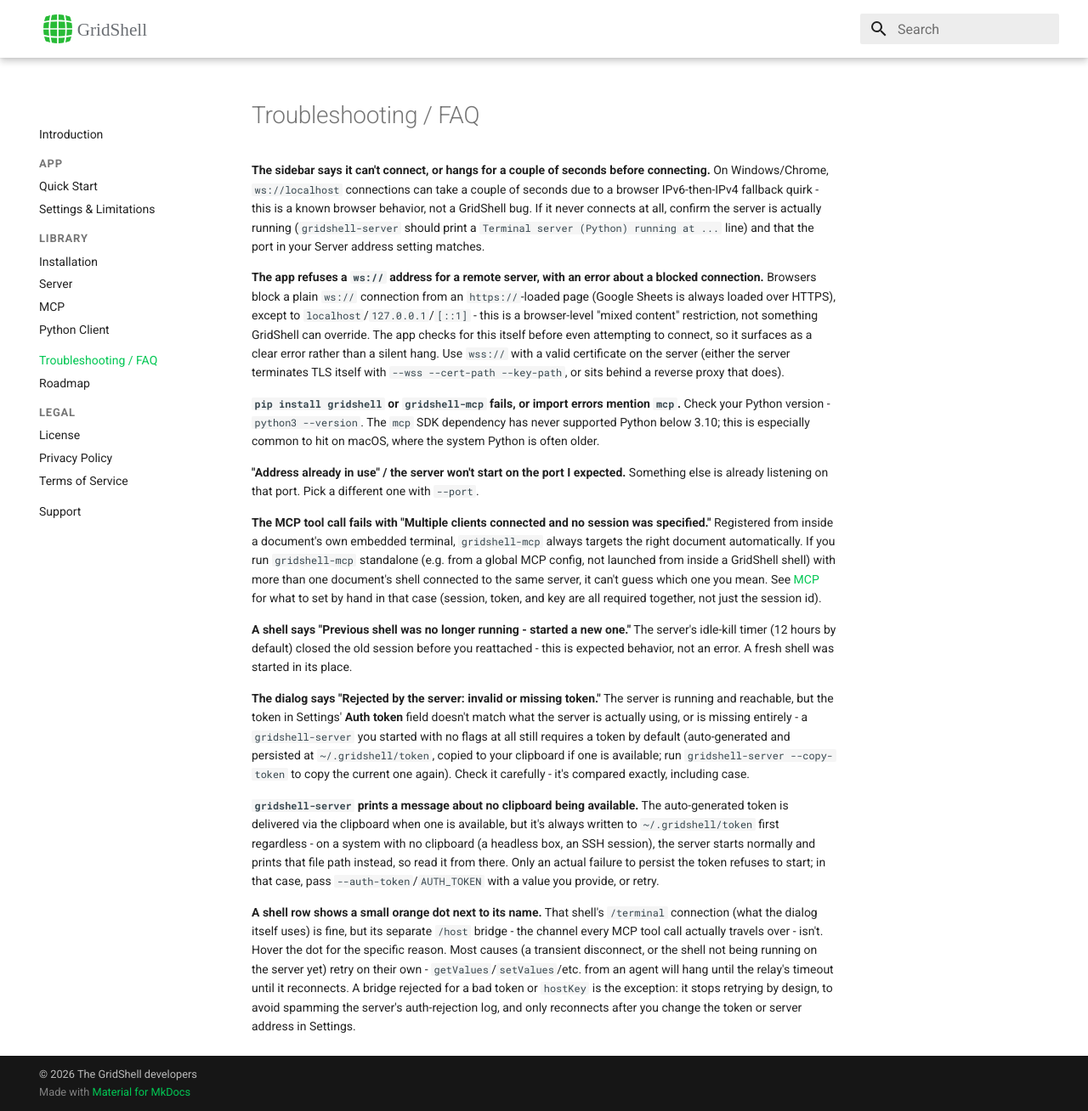
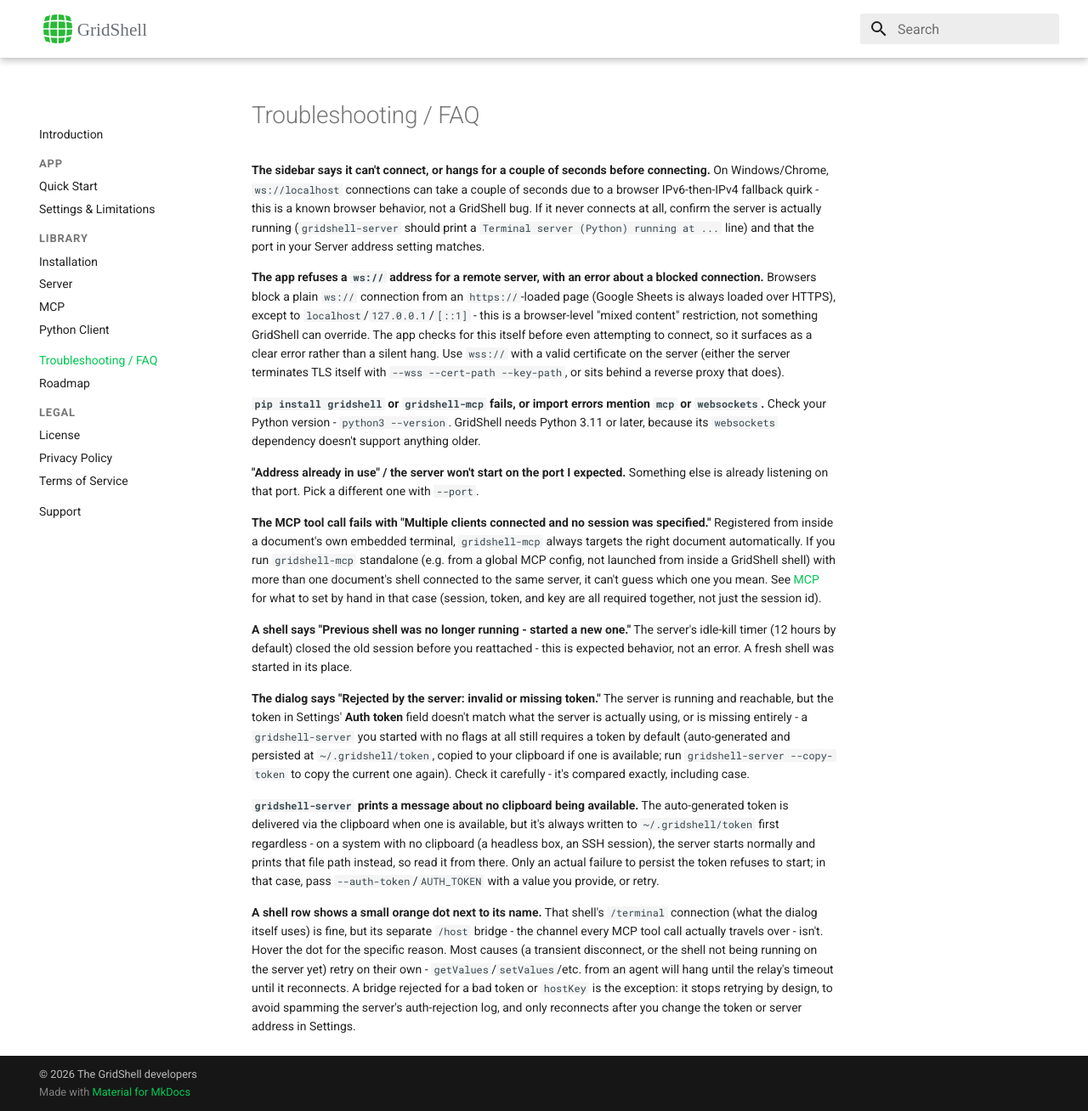
Before and after one commit to gridshell-app/gridshell-app.github.io, an MkDocs documentation site: the page built from docs-site/troubleshooting.md, in a window 1280 px wide and 1308 px high. Shown: the whole window at 85% size. Built offline with MkDocs 1.6.1 and Material for MkDocs 9.7.7, drawn with Linux system fonts in a browser that asks for light colours.

Commit message:
Docs: Python 3.11 or later is required
Co-Authored-By: Claude Sonnet 5 <noreply@anthropic.com>

```diff
--- a/docs-site/troubleshooting.md
+++ b/docs-site/troubleshooting.md
@@ -6,8 +6,8 @@ On Windows/Chrome, `ws://localhost` connections can take a couple of seconds due
 **The app refuses a `ws://` address for a remote server, with an error about a blocked connection.**
 Browsers block a plain `ws://` connection from an `https://`-loaded page (Google Sheets is always loaded over HTTPS), except to `localhost`/`127.0.0.1`/`[::1]` - this is a browser-level "mixed content" restriction, not something GridShell can override. The app checks for this itself before even attempting to connect, so it surfaces as a clear error rather than a silent hang. Use `wss://` with a valid certificate on the server (either the server terminates TLS itself with `--wss --cert-path --key-path`, or sits behind a reverse proxy that does).
 
-**`pip install gridshell` or `gridshell-mcp` fails, or import errors mention `mcp`.**
-Check your Python version - `python3 --version`. The `mcp` SDK dependency has never supported Python below 3.10; this is especially common to hit on macOS, where the system Python is often older.
+**`pip install gridshell` or `gridshell-mcp` fails, or import errors mention `mcp` or `websockets`.**
+Check your Python version - `python3 --version`. GridShell needs Python 3.11 or later, because its `websockets` dependency doesn't support anything older.
 
 **"Address already in use" / the server won't start on the port I expected.**
 Something else is already listening on that port. Pick a different one with `--port`.
```
Also changed, not shown: docs-site/library/installation.md (+1 -1 lines).
